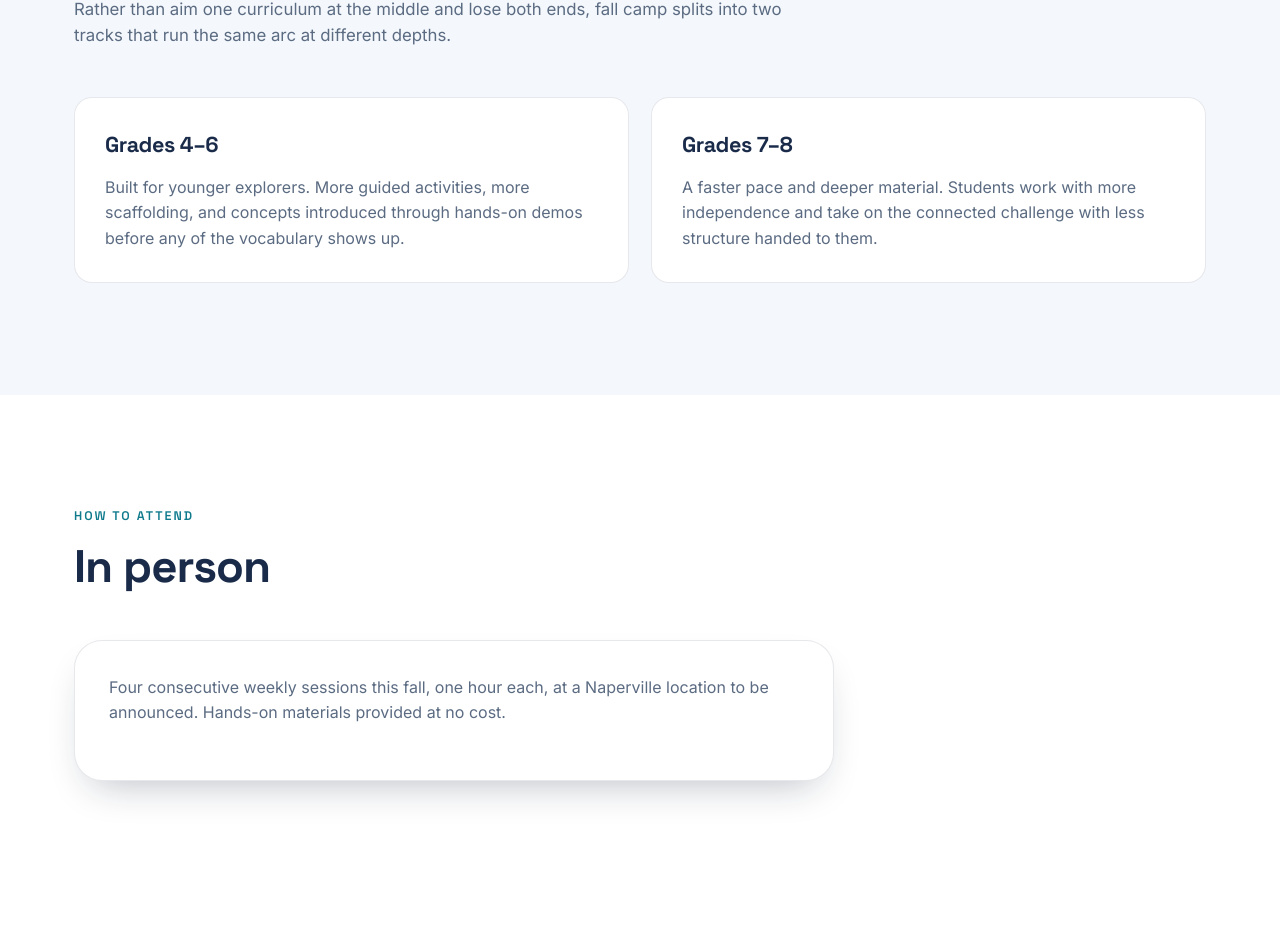
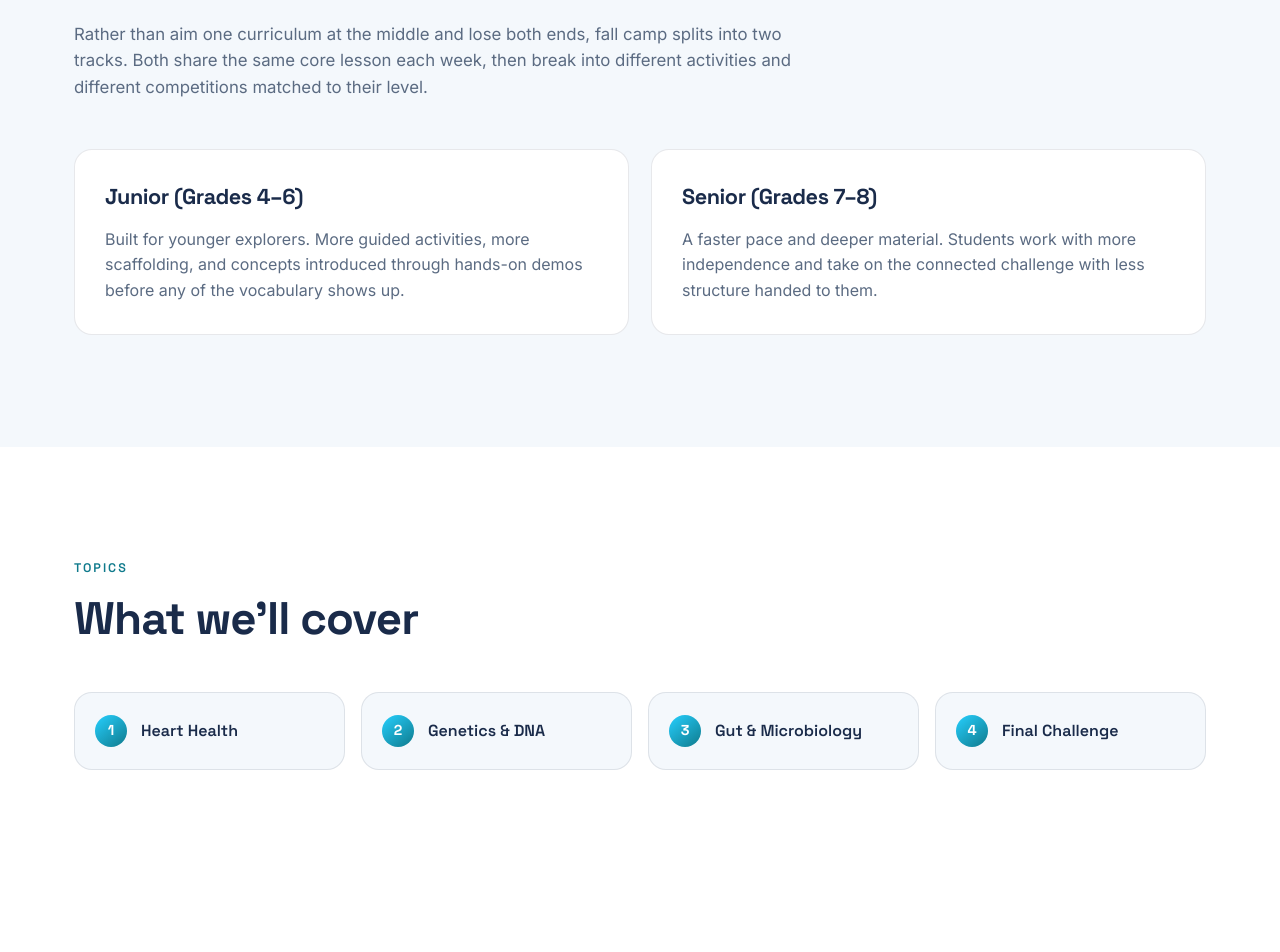
Before and after one commit to abhimshah11-eng/human-health-explorers-site, a React (Vite) app: page /camps/fall-2026 in a window 1280 px wide. Shown: the part 1539-2491 px from the top of the page. Built offline with nearby package versions, Linux system fonts and the light colour scheme.

Commit message:
Lock in Fall 2026 dates, venue, tracks, and topics

```diff
--- a/src/data/content.js
+++ b/src/data/content.js
@@ -307,39 +307,50 @@ export const camps = {
     title: "Fall Camp",
     cardBlurb:
       "Four connected weekly sessions this fall, split into two grade tracks and ending in a final challenge.",
-    cardStat: "Details coming soon",
+    cardStat: "October 18 – November 8",
     tagline:
       "Four connected weekly sessions, two grade tracks, and a final challenge to wrap it all up.",
-    venue: "Location to be announced",
-    schedule: "Four weekly sessions this fall, exact dates coming soon.",
+    venue: "Nichols Library, Naperville",
+    schedule:
+      "Four Sunday sessions this fall: October 18, 25, November 1, and 8, from 2:00 to 3:30pm.",
     photoSource: "summer",
     // Not "Impact at a glance" — fall hasn't happened yet, so these are plans.
     statsHeading: "What to expect",
     stats: [
-      { display: "4", label: "Weekly Sessions" },
+      { display: "4", label: "Sessions" },
       { display: "2", label: "Grade Tracks" },
+      { display: "3", label: "Topics" },
     ],
     highlight:
       "The format changes this fall. Summer's sessions were fully standalone, so students could drop into any one of them. Fall is built as a connected arc instead. Each week picks up where the last one left off, so students have a real reason to come back.",
     tracks: [
       {
-        name: "Grades 4–6",
+        name: "Junior (Grades 4–6)",
         description:
           "Built for younger explorers. More guided activities, more scaffolding, and concepts introduced through hands-on demos before any of the vocabulary shows up.",
       },
       {
-        name: "Grades 7–8",
+        name: "Senior (Grades 7–8)",
         description:
           "A faster pace and deeper material. Students work with more independence and take on the connected challenge with less structure handed to them.",
       },
     ],
+    // Topic names only. Activity formats, competition rounds, and mechanics stay
+    // unpublished until each session has run — same rule as never posting
+    // students' names or session answers ahead of time.
+    topics: [
+      { n: 1, name: "Heart Health" },
+      { n: 2, name: "Genetics & DNA" },
+      { n: 3, name: "Gut & Microbiology" },
+      { n: 4, name: "Final Challenge" },
+    ],
     attendanceInfo: {
       title: "In person",
       blurb:
-        "Four consecutive weekly sessions this fall, one hour each, at a Naperville location to be announced. Hands-on materials provided at no cost.",
+        "Four consecutive Sunday sessions this fall, 90 minutes each, at Nichols Library in Naperville. Hands-on materials provided at no cost.",
     },
     interestNotice:
-      "Fall program details and registration coming soon. Check back or follow us on Instagram for updates.",
+      "Registration for fall camp opens soon. Check back or follow us on Instagram for updates.",
     // Photos unique to this page: nothing here appears on the homepage or the
     // Summer camp page.
     galleryPhotos: pickPhotos(
@@ -351,7 +362,7 @@ export const camps = {
       "session4-11"
     ),
     curriculumNote:
-      "Session-by-session topics are still being finalized. We publish curriculum only once it's locked in. Check back before October, or join the interest list to hear it first.",
+      "Full session activities are still being finalized. We'll share more as sessions approach.",
   },
 };
 
--- a/src/pages/Camp.css
+++ b/src/pages/Camp.css
@@ -226,6 +226,63 @@
   font-size: 0.92rem;
   line-height: 1.45;
   color: var(--muted);
+}
+
+/* ---------- topic list (fall) ----------
+   Static cards, not links: there is no session write-up to jump to yet, so
+   these deliberately carry none of camp-overview-grid's hover affordances. */
+
+.camp-topics {
+  display: grid;
+  grid-template-columns: repeat(4, 1fr);
+  gap: 16px;
+  list-style: none;
+  margin: 0;
+  padding: 0;
+}
+
+.camp-topics li {
+  display: flex;
+  align-items: center;
+  gap: 14px;
+  padding: 22px 20px;
+  border-radius: var(--radius);
+  background: var(--surface);
+  border: 1px solid var(--line);
+}
+
+.camp-topic-num {
+  display: grid;
+  place-items: center;
+  width: 32px;
+  height: 32px;
+  flex-shrink: 0;
+  border-radius: 50%;
+  background: linear-gradient(140deg, var(--cyan) 0%, var(--teal) 100%);
+  color: var(--white);
+  font-family: var(--font-display);
+  font-size: 0.9rem;
+  font-weight: 700;
+}
+
+.camp-topic-name {
+  font-family: var(--font-display);
+  font-size: 1rem;
+  font-weight: 600;
+  line-height: 1.35;
+  color: var(--navy);
+}
+
+@media (max-width: 900px) {
+  .camp-topics {
+    grid-template-columns: repeat(2, 1fr);
+  }
+}
+
+@media (max-width: 520px) {
+  .camp-topics {
+    grid-template-columns: 1fr;
+  }
 }
 
 @media (max-width: 980px) {
--- a/src/pages/Camp.jsx
+++ b/src/pages/Camp.jsx
@@ -222,7 +222,9 @@ function CampBody({ camp, slug, isUpcoming }) {
             <h2>Different grades, different scaffolding</h2>
             <p>
               Rather than aim one curriculum at the middle and lose both ends, fall camp
-              splits into two tracks that run the same arc at different depths.
+              splits into two tracks. Both share the same core lesson each week, then
+              break into different activities and different competitions matched to
+              their level.
             </p>
           </Reveal>
           <div className="track-grid">
@@ -235,6 +237,30 @@ function CampBody({ camp, slug, isUpcoming }) {
               </Reveal>
             ))}
           </div>
+        </div>
+      </section>
+    )}
+
+    {/* ---------- fall-only: topic list ----------
+        Names only. What each session actually does isn't published until it has
+        run, so there is deliberately no description field to render here. */}
+    {camp.topics && (
+      <section className="section">
+        <div className="container">
+          <Reveal className="section-head">
+            <span className="eyebrow">Topics</span>
+            <h2>What we'll cover</h2>
+          </Reveal>
+          <Reveal delay={70}>
+            <ol className="camp-topics">
+              {camp.topics.map((topic) => (
+                <li key={topic.n}>
+                  <span className="camp-topic-num">{topic.n}</span>
+                  <span className="camp-topic-name">{topic.name}</span>
+                </li>
+              ))}
+            </ol>
+          </Reveal>
         </div>
       </section>
     )}
--- a/src/pages/FAQ.jsx
+++ b/src/pages/FAQ.jsx
@@ -91,8 +91,8 @@ export default function FAQ() {
             <div className="faq-card faq-card-alt">
               <h3>Looking for a program?</h3>
               <p>
-                Fall 2026 runs four connected weekly sessions, split into two grade
-                tracks, ending in a final challenge. Dates coming soon.
+                Fall 2026 runs four connected Sunday sessions from October 18 to
+                November 8, split into two grade tracks, ending in a final challenge.
               </p>
               <Link to="/camps/fall-2026" className="btn btn-primary">
                 Fall 2026 details
--- a/src/pages/GetInvolved.jsx
+++ b/src/pages/GetInvolved.jsx
@@ -7,7 +7,7 @@ const paths = [
   {
     tag: "For families",
     title: "Send your student",
-    body: "Camps are free, hands-on, and built for grades 4 through 8. Fall 2026 runs four connected weekly sessions, split into two grade tracks. Dates and registration are coming soon, so check the Fall page or follow us for updates.",
+    body: "Camps are free, hands-on, and built for grades 4 through 8. Fall 2026 runs four connected Sunday sessions from October 18 to November 8, split into two grade tracks. Registration opens soon, so check the Fall page or follow us for updates.",
     // No live fall form yet, so this points at updates rather than a stale
     // summer form. Swap back to the interest form once fall registration opens.
     action: { label: "Follow for updates", href: org.instagram, external: true },
```
